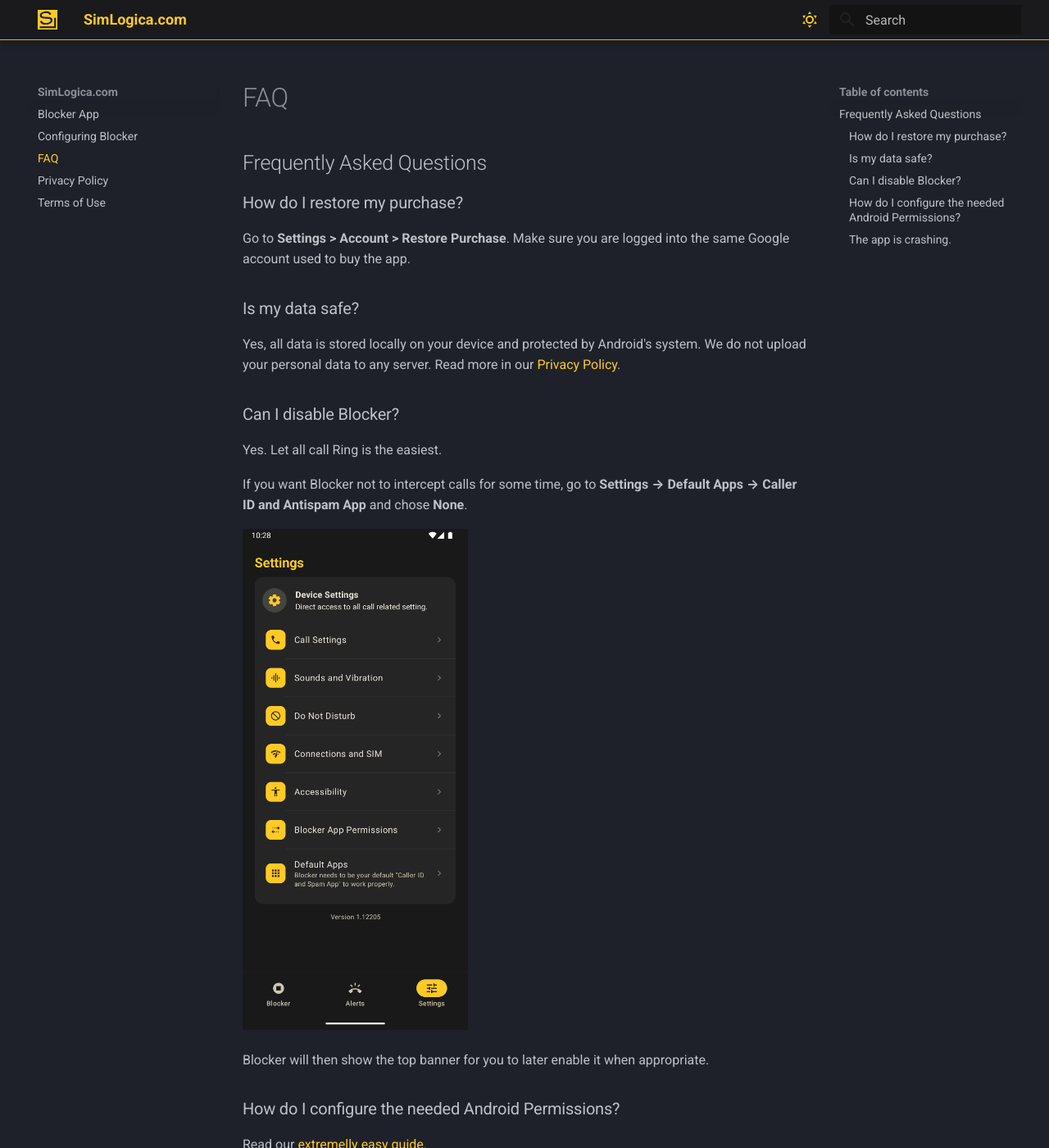
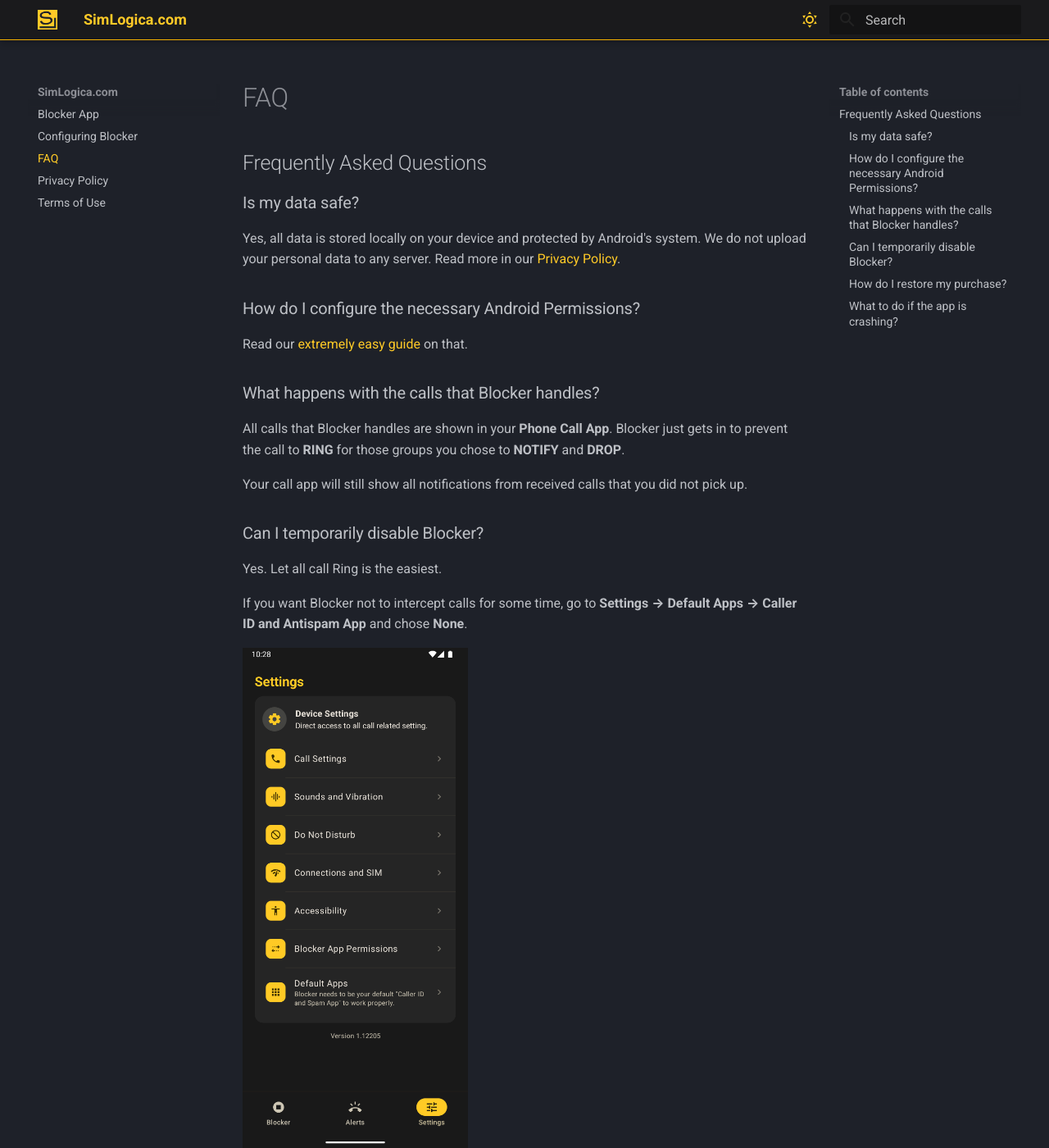
Before and after one commit to simlogica/simlogica.github.io, an MkDocs documentation site: the page built from docs/02-faq.md, in a window 1280 px wide and 1400 px high. Shown: the whole window at 82% size. Built offline with MkDocs 1.6.1 and Material for MkDocs 9.7.7, drawn with Linux system fonts in a browser that asks for light colours; some web fonts are replaced; some of the changed text lies outside the part shown.

Commit message:
Reorganized FAQ structure, clarified "Restore Purchase" instructions, added details on permissions and call handling, and updated the introduction in `index.md` to explain the **NOTIFY** feature.

```diff
--- a/docs/02-faq.md
+++ b/docs/02-faq.md
@@ -1,16 +1,22 @@
 # FAQ
 
 ## Frequently Asked Questions
-
-### How do I restore my purchase?
-
-Go to **Settings > Account > Restore Purchase**. Make sure you are logged into the same Google account used to buy the app.
 
 ### Is my data safe?
 
 Yes, all data is stored locally on your device and protected by Android's system. We do not upload your personal data to any server. Read more in our [Privacy Policy](privacy-policy.md).
 
-### Can I disable Blocker?
+### How do I configure the necessary Android Permissions?
+
+Read our [extremely easy guide](01-configure.md) on that.
+
+### What happens with the calls that Blocker handles?
+
+All calls that Blocker handles are shown in your **Phone Call App**. Blocker just gets in to prevent the call to **RING** for those groups you chose to **NOTIFY** and **DROP**.
+
+Your call app will still show all notifications from received calls that you did not pick up.
+
+### Can I temporarily disable Blocker?
 
 Yes. Let all call Ring is the easiest.
 
@@ -20,10 +26,10 @@
 
 Blocker will then show the top banner for you to later enable it when appropriate.
 
-### How do I configure the needed Android Permissions?
+### How do I restore my purchase?
 
-Read our [extremelly easy guide](01-configure.md).
+Go to **Settings > Account > Restore Purchase**. Make sure you are logged into the same Google account used to buy the app.
 
-### The app is crashing.
+### What to do if the app is crashing?
 
 That should not be happening at all. Our apologies. Please try clearing the app cache or reinstalling it. If the issue persists, contact us specifying your device model and OS version. We will do our best to fix it as soon as possible.
```
Also changed, not shown: docs/index.md (+5 -1 lines).
